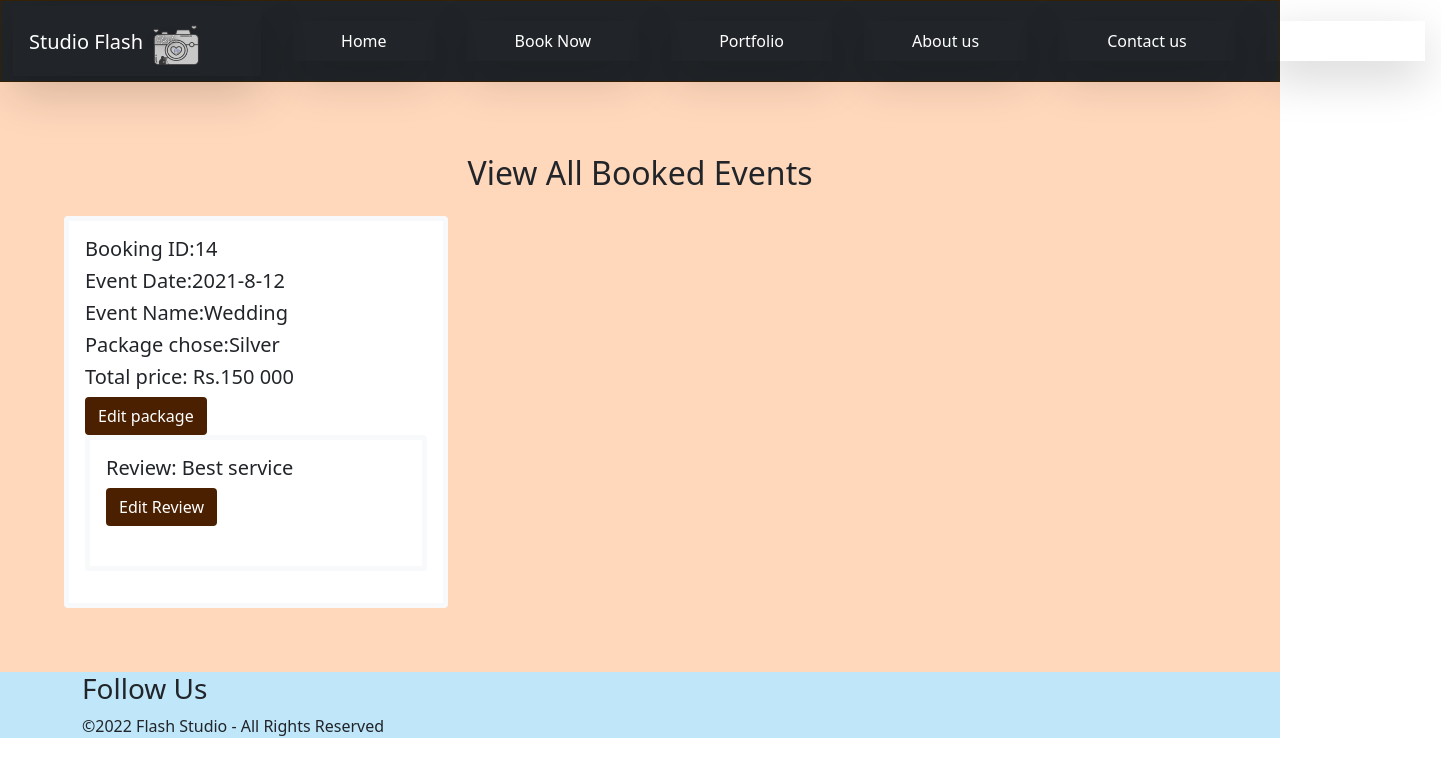
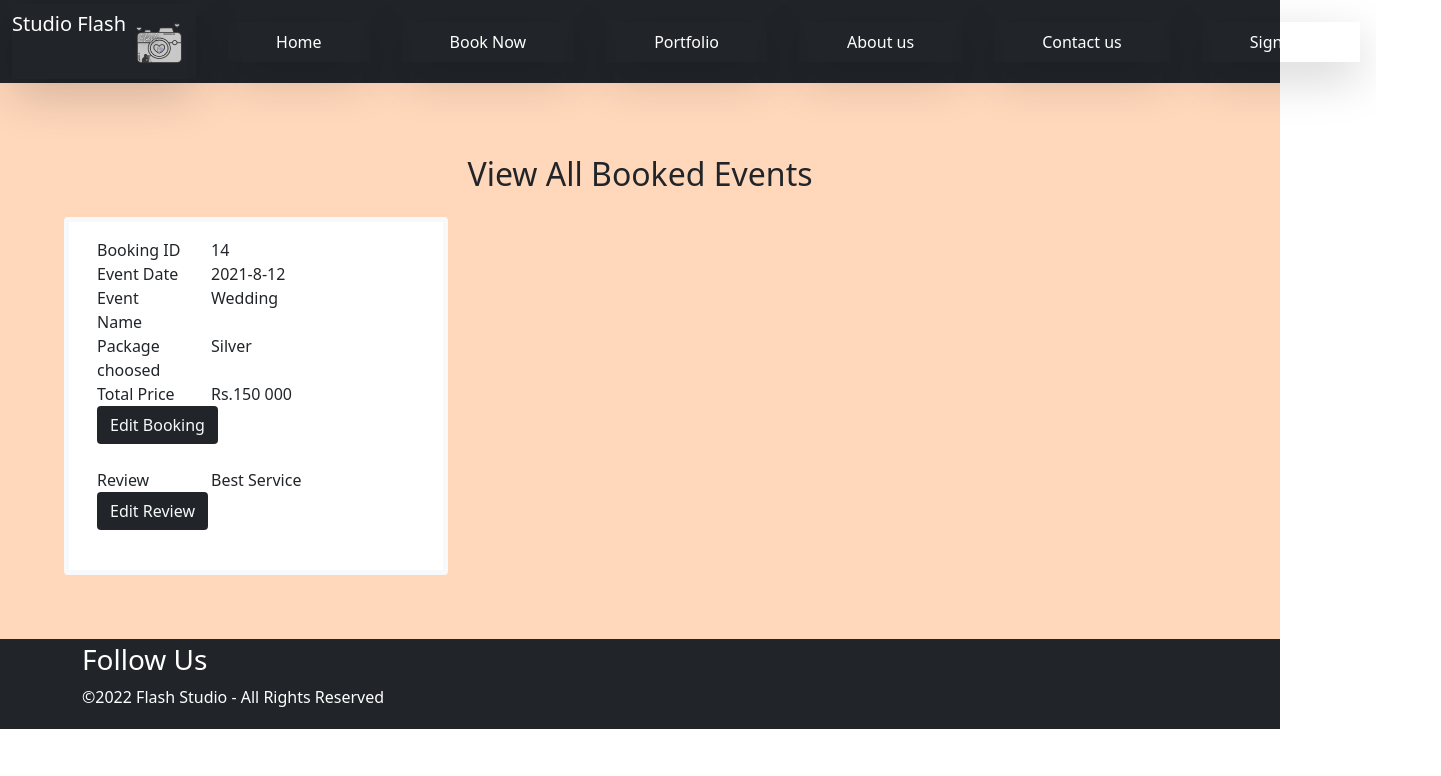
Before and after one commit to FarzanFrost/Flash, a React (Create React App) app in the folder flash-front-end/: page /ViewEventsForCustomer in a window 1280 px wide. Shown: the top 776 px of the page, 1441 px wide, since content can reach past the window. Built offline with nearby package versions, Linux system fonts and the light colour scheme.

Commit message:
Modified Side navigations, contact us page and landing page with some neccessary changes

```diff
--- a/flash-front-end/src/ContactUs.js
+++ b/flash-front-end/src/ContactUs.js
@@ -1,5 +1,6 @@
 import React from 'react';
 import Header from "./Header";
+import Footer from "./Footer";
 
 const ContactUs = () => {
     return (
@@ -66,14 +67,14 @@ const ContactUs = () => {
                                 </div>
                             </div>
 
-                            <button type="submit" className="btn btn-primary d-grid gap-2 col-2 mx-auto my-3 p-2">Submit</button>
+                            <button type="submit" className="btn bg-dark text-white d-grid gap-2 col-2 mx-auto my-3 p-2">Submit</button>
                         </form>
 
                     </div>
                 </div>
             </section>
             {/*End of form*/}
-
+<Footer />
         </div>
     )
 }
--- a/flash-front-end/src/Footer.js
+++ b/flash-front-end/src/Footer.js
@@ -3,14 +3,14 @@ import FlashLogo from './Images/FlashLogo.png';
 
 const Footer = () => {
     return (
-        <div className="main-footer" style={{backgroundColor:"rgba(185,232,255,0.91)"}}>
+        <div className="main-footer bg-dark pt-1 pb-1" >
             <div className="container">
                 <div className="row">
                     {/*Coloumn*/}
 
                     <div className="col-md-3 col-sm-6">
                         <div className="content has-text-centered">
-                            <h3 className="title has-text-white">Follow Us</h3>
+                            <h3 className="title has-text-white text-white">Follow Us</h3>
                         </div>
                         <div className="row mt-1 social-icon-set has-text-centered">
 
@@ -47,7 +47,7 @@ const Footer = () => {
 
                     {/*Footer bottom*/}
                     <div className="footer-bottom">
-                        <p className="text-xs-center">
+                        <p className="text-xs-center text-white">
                             &copy;{new Date().getFullYear()} Flash Studio - All Rights Reserved
                         </p>
                     </div>
--- a/flash-front-end/src/Header.css
+++ /dev/null
@@ -1,28 +0,0 @@
-nav{
-    border:1px solid rgba(57, 34, 4, 0.89);
-}
-
-.div-header{
-    width:100%;
-    margin:0 auto;
-    display: flex;
-    flex-direction: row;
-    justify-content: space-between;
-    align-items: center;
-}
-
-.div-option{
-    width:auto;
-    margin:0 auto;
-    display: flex;
-    flex-direction: row;
-    justify-content: space-between;
-    background-color: none;
-
-}
-
-.div-png{
-    height: 65px;
-    width: 70px;
-    padding: 0px 0px;
-}
--- a/flash-front-end/src/Header.js
+++ b/flash-front-end/src/Header.js
@@ -1,36 +1,47 @@
 import React from 'react';
-import './Header.css';
 import FlashLogo from './Images/FlashLogo.png';
 
 const Header = () => {
     return (
 
-        <nav className="navbar navbar-expand-sm  bg-dark pt-1 pb-1">
+
+        <nav className="navbar navbar-expand-md  navbar-dark bg-dark pt-1 pb-1">
             <div className="container-lg ms-0 me-0">
-                <a className="navbar-brand pb-0 pe-5 ps-3 shadow-lg text-white text-nowrap" href="#">Studio Flash
-                    <img src={FlashLogo} className="div-png" alt="logo" />
+                <a className="navbar-brand shadow-lg text-white" href="#">Studio Flash
+                    <img src={FlashLogo} alt="logo" height="65px" width="70px" class="d-inline-block align-top p-0"/>
                 </a>
-                <button className="navbar-toggler" type="button" data-bs-toggle="collapse" data-bs-target="#navbarNav"
-                        aria-controls="navbarNav" aria-expanded="false" aria-label="Toggle navigation">
+                <button className="navbar-toggler" type="button" data-bs-toggle="collapse" data-bs-target="#toggleMobileMenu"
+                        aria-controls="#toggleMobileMenu" aria-expanded="false" aria-label="Toggle navigation">
                     <span className="navbar-toggler-icon"></span>
                 </button>
 
-                <div className="collapse navbar-collapse" id="navbarNavAltMarkup">
-                    <div className="navbar-nav">
+
+                <div className="collapse navbar-collapse" id="toggleMobileMenu">
+                    <ul class="navbar-nav ms-auto text-center">
+
+                        <li>
                             <a className="nav-link active m-3 pb-2 pe-5 ps-5 shadow-lg text-white text-nowrap"  aria-current="page" href="#">Home</a>
+                        </li>
+                        <li>
                             <a className="nav-link m-3 pb-2 pe-5 ps-5 shadow-lg text-white text-nowrap" href="#">Book Now</a>
+                        </li>
+                        <li>
                             <a className="nav-link m-3 pb-2 pe-5 ps-5 shadow-lg text-white text-nowrap" href="#">Portfolio</a>
+                        </li>
+                        <li>
                             <a className="nav-link m-3 pb-2 pe-5 ps-5 shadow-lg text-white text-nowrap" href="#">About us</a>
+                        </li>
+                        <li>
                             <a className="nav-link m-3 pb-2 pe-5 ps-5 shadow-lg text-white text-nowrap" href="#">Contact us</a>
+                        </li>
+                        <li>
                             <a className="nav-link m-3 pb-2 pe-5 ps-5 shadow-lg text-white text-nowrap" href="#">Sign out</a>
+                        </li>
+                    </ul>
                 </div>
-                </div>
-
-
 
             </div>
         </nav>
-
 
     )
 }
--- a/flash-front-end/src/LandingPage.js
+++ b/flash-front-end/src/LandingPage.js
@@ -15,9 +15,9 @@ const LandingPage = () => {
 
             <div class="p-5">
 
-                <h2 className="m-3 p-2" style={{textAlign: "Center"}}>Welcome to Studio Flash.</h2>
-                <h4 className="m-3 p-2" style={{textAlign: "Center"}}>We are specialized in Wedding photography, Commercial
-                    photography, Fashion photography and many more..</h4>
+                <h1 className="m-3 p-2" style={{textAlign: "Center"}}>Welcome to Studio Flash.</h1>
+                <h5 className="m-3 p-2" style={{textAlign: "Center"}}>We are specialized in Wedding photography, Commercial
+                    photography, Fashion photography and many more..</h5>
 
                 {/*carousal*/}
                 <div id="carouselExampleCaptions" className="carousel slide m-3" data-bs-ride="false">
@@ -31,6 +31,7 @@ const LandingPage = () => {
                                 aria-label="Slide 3"></button>
                     </div>
 
+                    <div className="container m-lg-5">
                     <div className="carousel-inner w-10 " >
                         <div className="carousel-item active" >
                             <img src={event} className="img-fluid d-block w-100 p-5"  alt="..." />
@@ -39,6 +40,7 @@ const LandingPage = () => {
                                     <p>We make your big day memorable</p>
                                 </div>
                         </div>
+
 
                         <div className="carousel-item">
                             <img src={event2} className="img-fluid d-block w-100 p-5"  alt="..." />
@@ -50,11 +52,12 @@ const LandingPage = () => {
 
                         <div className="carousel-item">
                             <img src={event3} className="img-fluid d-block w-100 p-5"  alt="..." />
-                                <div className="carousel-caption d-md-block">
+                                <div className="carousel-caption d-md-block ">
                                     <h5>Birthday Party</h5>
                                     <p>Some representative placeholder content for the third slide.</p>
                                 </div>
                         </div>
+                    </div>
                     </div>
 
                     <button className="carousel-control-prev" type="button" data-bs-target="#carouselExampleCaptions"
@@ -74,7 +77,7 @@ const LandingPage = () => {
                 {/*About Us*/}
                 <div className="p-5">
                     <h2 className="m-3 p-2" style={{textAlign: "Center"}}>About Us</h2>
-                    <h3 className="m-3 p-2 col-6" style={{textAlign: "Center"}}>We are specialized in Wedding photography,
+                    <h3 className="m-3 p-2 col-12" style={{textAlign: "Center"}}>We are specialized in Wedding photography,
                         Commercial photography, Fashion photography and many more..</h3>
                 </div>
             </div>
--- a/flash-front-end/src/SideNavAdmin.js
+++ b/flash-front-end/src/SideNavAdmin.js
@@ -1,8 +1,13 @@
 import React from 'react';
 
 const SideNavAdmin = () => {
+
+    const style1 = {
+        height: '100vh',
+    };
+
     return (
-        <div class="col-2 bg-dark mh-100 ">
+        <div class="col-12 bg-dark" style={{...style1}}>
                     <div className=" text-bg-dark" tabIndex="-1"
                          aria-labelledby="offcanvasDarkNavbarLabel">
                         <div className="offcanvas-header">
@@ -23,20 +28,6 @@ const SideNavAdmin = () => {
                                     <a className="nav-link" href="#">Event details</a>
                                 </li>
 
-                                <li className="nav-item dropdown p-3">
-                                    <a className="nav-link dropdown-toggle" href="#" role="button"
-                                       data-bs-toggle="dropdown" aria-expanded="false">
-                                        Event details
-                                    </a>
-                                    <ul className="dropdown-menu dropdown-menu-dark">
-                                        <li><a className="dropdown-item" href="#">Wedding</a></li>
-                                        <hr className="dropdown-divider"/>
-                                        <li><a className="dropdown-item" href="#">Birthday party</a></li>
-                                        <hr className="dropdown-divider"/>
-                                        <li><a className="dropdown-item" href="#">Get-to-gathers</a></li>
-
-                                    </ul>
-                                </li>
                             </ul>
 
 
--- a/flash-front-end/src/SideNavCustomer.js
+++ b/flash-front-end/src/SideNavCustomer.js
@@ -1,8 +1,13 @@
 import React from 'react';
 
 const SideNavCustomer = () => {
+
+    const style1 = {
+        height: '100vh',
+    };
+
     return (
-        <div class="col-2 bg-dark mh-100 ">
+        <div class="col-12 bg-dark" style={{...style1}}>
                             <div className=" text-bg-dark" tabIndex="-1"
                                  aria-labelledby="offcanvasDarkNavbarLabel">
                                 <div className="offcanvas-header">
@@ -22,7 +27,9 @@ const SideNavCustomer = () => {
                                         <li className="nav-item p-3">
                                             <a className="nav-link" href="#">Choose photos</a>
                                         </li>
-
+                                        <li className="nav-item p-3">
+                                            <a className="nav-link" href="#">Edit profile</a>
+                                        </li>
                                     </ul>
 
                                 </div>
--- a/flash-front-end/src/SideNavEmployee.js
+++ b/flash-front-end/src/SideNavEmployee.js
@@ -1,8 +1,13 @@
 import React from 'react';
 
 const SideNavEmployee = () => {
+
+    const style1 = {
+        height: '100vh',
+    };
+
     return (
-        <div className="col-2 bg-dark mh-100 ">
+        <div className="col-12 bg-dark" style={{...style1}}>
             <div className=" text-bg-dark" tabIndex="-1"
                  aria-labelledby="offcanvasDarkNavbarLabel">
                 <div className="offcanvas-header">
@@ -15,18 +20,21 @@ const SideNavEmployee = () => {
                         </li>
 
                         <li className="nav-item dropdown p-3">
-                            <a className="nav-link dropdown-toggle" href="#" role="button"
-                               data-bs-toggle="dropdown" aria-expanded="false">
+                            <a className="nav-link active" aria-current="page" href="#">
                                 Add photos
                             </a>
-                            <ul className="dropdown-menu dropdown-menu-dark">
-                                <li><a className="dropdown-item" href="#">Wedding</a></li>
-                                <hr className="dropdown-divider"/>
-                                <li><a className="dropdown-item" href="#">Birthday party</a></li>
-                                <hr className="dropdown-divider"/>
-                                <li><a className="dropdown-item" href="#">Get-to-gathers</a></li>
+                            {/*<a className="nav-link dropdown-toggle" href="#" role="button"*/}
+                            {/*   data-bs-toggle="dropdown" aria-expanded="false">*/}
+                            {/*    Add photos*/}
+                            {/*</a>*/}
+                            {/*<ul className="dropdown-menu dropdown-menu-dark">*/}
+                            {/*    <li><a className="dropdown-item" href="#">Wedding</a></li>*/}
+                            {/*    <hr className="dropdown-divider"/>*/}
+                            {/*    <li><a className="dropdown-item" href="#">Birthday party</a></li>*/}
+                            {/*    <hr className="dropdown-divider"/>*/}
+                            {/*    <li><a className="dropdown-item" href="#">Get-to-gathers</a></li>*/}
 
-                            </ul>
+                            {/*</ul>*/}
                         </li>
                         <li className="nav-item p-3">
                             <a className="nav-link active" aria-current="page" href="#">Calendar</a>
--- a/flash-front-end/src/ViewEventsForCustomer.js
+++ b/flash-front-end/src/ViewEventsForCustomer.js
@@ -37,31 +37,61 @@ const ViewEventsForCustomer = () => {
                                 <div className="card border-light border-5">
                                     <div className="card-body">
 
-                                            <p className="card-text">
-                                                <h5>Booking ID:14</h5>
-                                                <h5>Event Date:2021-8-12</h5>
-                                                <h5>Event Name:Wedding</h5>
-                                                <h5>Package chose:Silver</h5>
-                                                <h5>Total price: Rs.150 000</h5>
+                                        <div className="container">
+                                            <div className="row">
+                                                <div className="col-6 col-sm-4">Booking ID</div>
+                                                <div className="col-6 col-sm-6">14</div>
 
-                                                <a href="#" className="btn" style={{...style3}}>Edit package</a>
 
-                                                <div className="col-md-12 mb-3">
-                                                    <div className="card border-light border-5">
-                                                        <div className="card-body">
-                                                            <h5>Review: Best service</h5>
-                                                            <a href="#" className="btn" style={{...style3}} >Edit Review</a><br/><br/>
+                                                <div className="w-100 d-none d-md-block"></div>
+
+                                                <div className="col-6 col-sm-4">Event Date</div>
+                                                <div className="col-6 col-sm-6">2021-8-12</div>
+
+                                                <div className="w-100 d-none d-md-block"></div>
+
+                                                <div className="col-6 col-sm-4">Event Name</div>
+                                                <div className="col-6 col-sm-6">Wedding</div>
+
+                                                <div className="w-100 d-none d-md-block"></div>
+
+                                                <div className="col-6 col-sm-4">Package choosed</div>
+                                                <div className="col-6 col-sm-6">Silver</div>
+
+                                                <div className="w-100 d-none d-md-block"></div>
+
+                                                <div className="col-6 col-sm-4">Total Price</div>
+                                                <div className="col-6 col-sm-6">Rs.150 000</div>
+
+                                            </div>
+                                            <a href="#" className="btn bg-dark text-light" >Edit Booking</a>
+                                        </div>
+
+
+                                            {/*<p className="card-text">*/}
+                                                {/*<h5>Booking ID:14</h5>*/}
+                                                {/*<h5>Event Date:2021-8-12</h5>*/}
+                                                {/*<h5>Event Name:Wedding</h5>*/}
+                                                {/*<h5>Package chose:Silver</h5>*/}
+                                                {/*<h5>Total price: Rs.150 000</h5>*/}
+
+
+
+                                        <br/>
+                                                <div class="container">
+                                                        <div className="row">
+                                                            <div className="col-6 col-sm-4">Review</div>
+                                                            <div className="col-6 col-sm-6">Best Service</div>
                                                         </div>
-                                                    </div>
+                                                            <a href="#" className="btn bg-dark text-light"  >Edit Review</a><br/><br/>
+
                                                 </div>
-                                            </p>
+                                            {/*</p>*/}
 
 
                                     </div>
                                 </div>
                             </div>
-
-                        {/*End of item*/}
 
                 </div>
 
```
Also changed, not shown: flash-front-end/src/SideNavManager.js (+27 -10 lines). Lines whose indentation alone changed are shown as unchanged.
